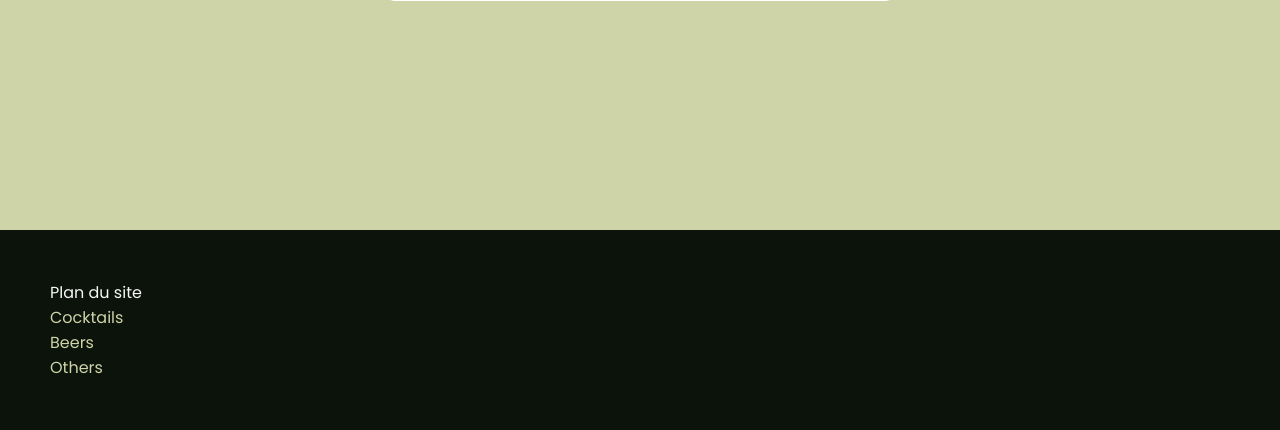
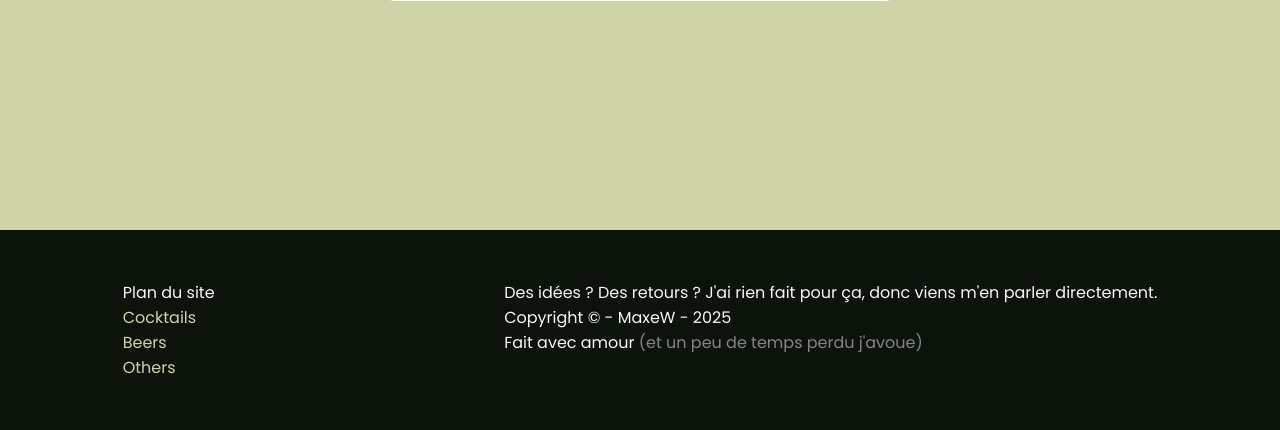
Before and after one commit to B4nanaJuice/bar-manager, a Flask app: page /beers in a window 1280 px wide. Shown: the part 370-800 px from the top of the page. Run offline with Flask 3, Linux system fonts and the light colour scheme; data that the repository does not hold is empty.

Commit message:
Added footer content

```diff
--- a/static/css/base.css
+++ b/static/css/base.css
@@ -41,7 +41,7 @@ a {
 }
 
 .description {
-    color: rgba(0, 0, 0, 0.7);
+    opacity: 0.5;
 }
 
 /* HEADER */
--- a/static/css/footer.css
+++ b/static/css/footer.css
@@ -4,7 +4,17 @@
     background: var(--primary-dark);
     color: var(--light);
     padding: var(--default-spacing);
+    display: flex;
+    justify-content: space-around;
 
     position: absolute;
     bottom: 0;
 }
+
+.footer .sitemap {
+    width: 20%;
+}
+
+.footer .others {
+    width: 40%;
+}
--- a/templates/components/footer.html.jinja
+++ b/templates/components/footer.html.jinja
@@ -11,6 +11,12 @@
         {% endfor %}
         </ul>
     </div>
+
+    <div class="other">
+        <p>Des idées ? Des retours ? J'ai rien fait pour ça, donc viens m'en parler directement.</p>
+        <p>Copyright &copy; - MaxeW - 2025</p>
+        <p>Fait avec amour <span class="description">(et un peu de temps perdu j'avoue)</span></p>
+    </div>
 </div>
 
 {% endmacro %}
```
